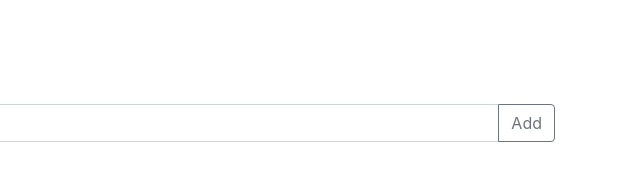
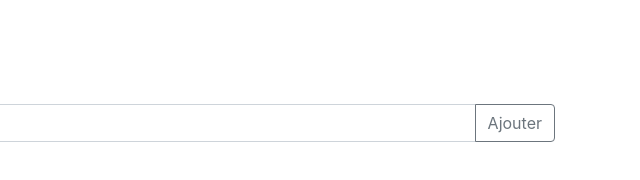
Before and after one commit to LC-CRO/lc-docker1, a plain HTML site: page frontend/index.html in a window 1280 px wide. Shown: the full height of the page, 640-1280 px from the left. Drawn offline with Linux system fonts and the light colour scheme; no server answers.

Commit message:
fix texte

```diff
--- a/frontend/index.html
+++ b/frontend/index.html
@@ -13,7 +13,7 @@
         <div class="input-group mb-3">
             <input type="text" class="form-control" id="todoInput" placeholder="Ajouter une todo">
             <div class="input-group-append">
-                <button class="btn btn-outline-secondary" type="button" id="addTodoButton">Add</button>
+                <button class="btn btn-outline-secondary" type="button" id="addTodoButton">Ajouter</button>
             </div>
         </div>
         <ul class="list-group" id="todoList"></ul>
```
